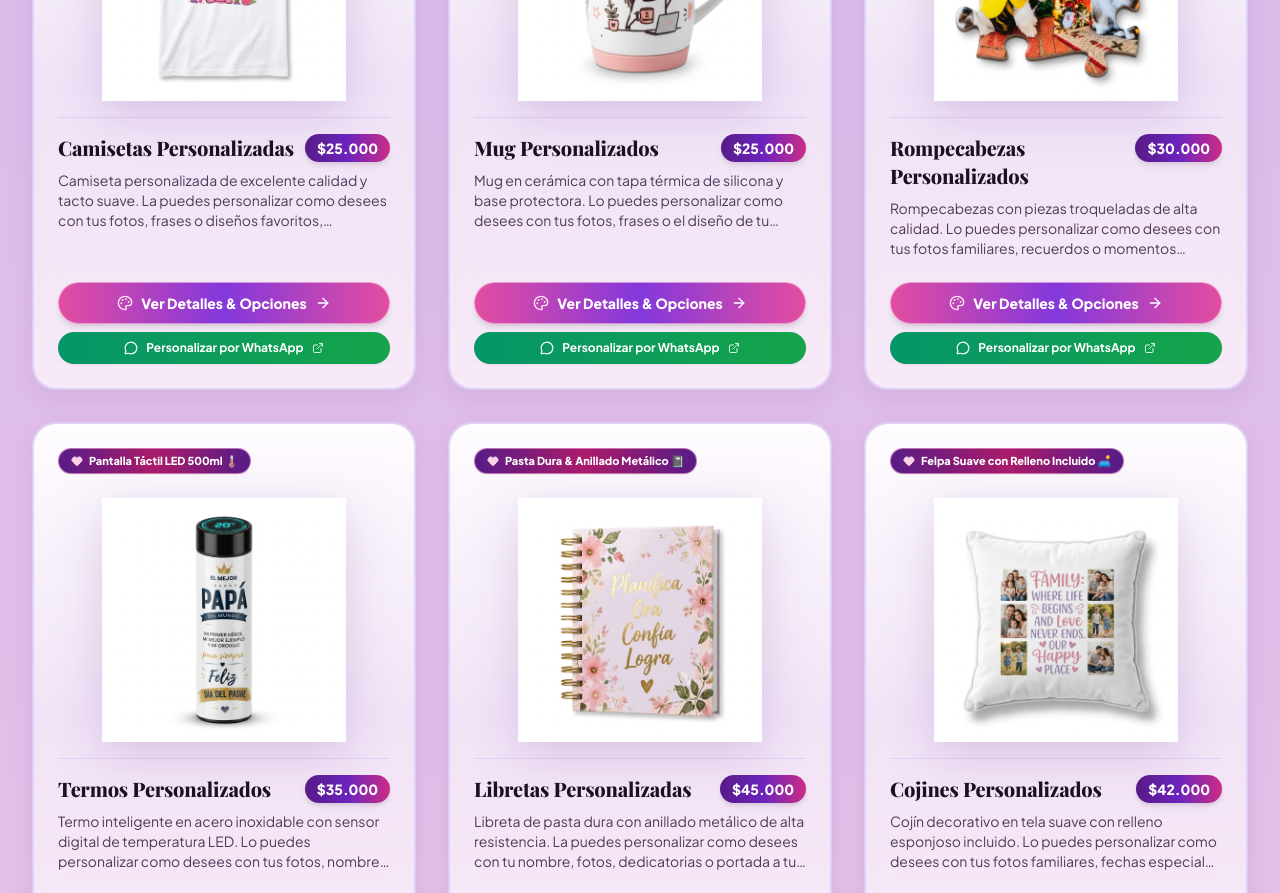
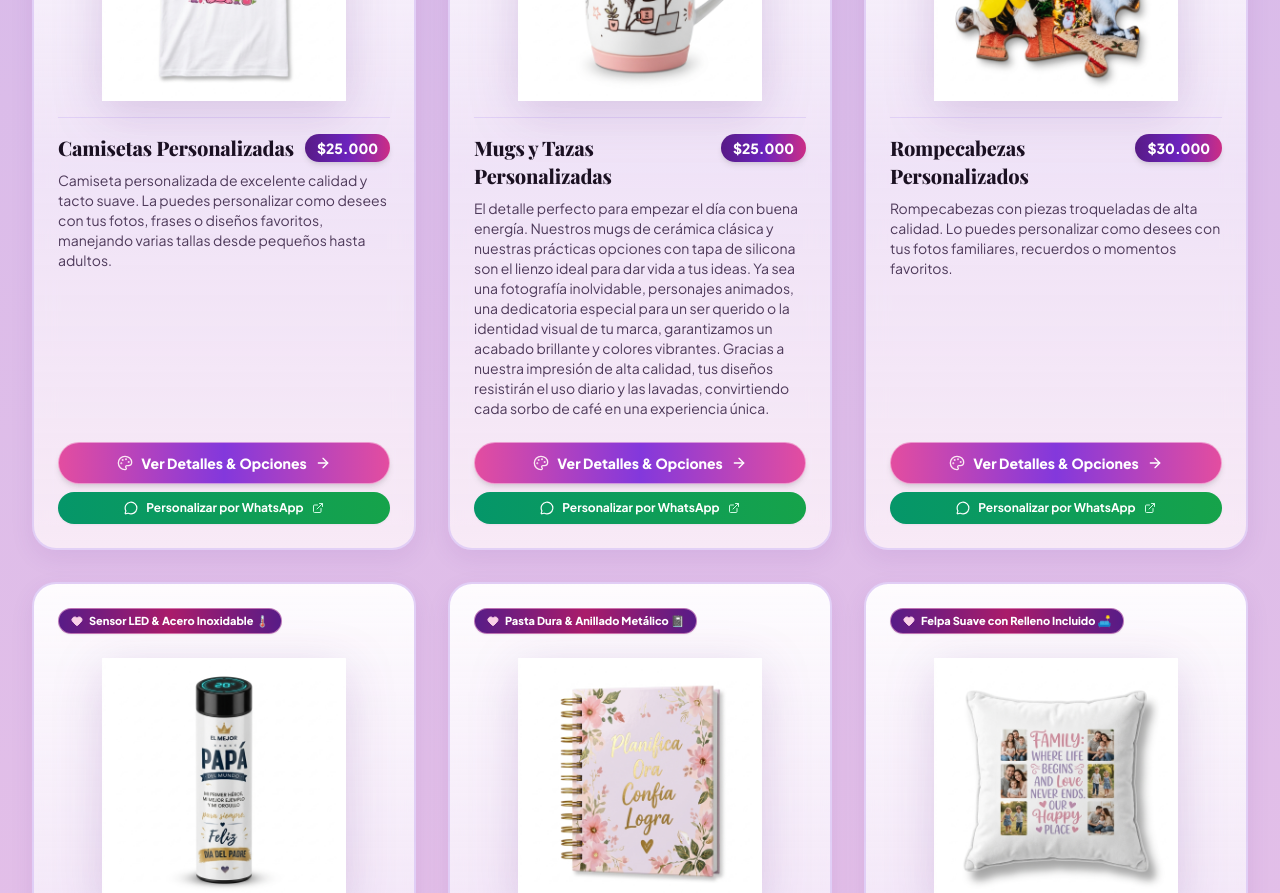
Before and after one commit to totalagroapps/sublimadosvg-shop, a React (Vite) app: page / in a window 1280 px wide. Shown: the part 1240-2133 px from the top of the page. Built offline with nearby package versions, Linux system fonts and the light colour scheme.

Commit message:
feat: actualizar descripciones de Termos Inteligentes y Mugs y Tazas segun especificacion

```diff
--- a/src/components/HeroCarousel.tsx
+++ b/src/components/HeroCarousel.tsx
@@ -30,10 +30,10 @@ const SHAPED_PRODUCTS: ShapedProductItem[] = [
   },
   {
     id: 'shape-mugs',
-    name: 'Mug Personalizados',
+    name: 'Mugs y Tazas Personalizadas',
     productId: 'prod-mug-tapa-silicona-imparable',
-    badge: 'Tapa Silicona Antiderrames ☕',
-    description: 'Mug en cerámica con tapa térmica de silicona y base protectora. Lo puedes personalizar como desees con tus fotos, frases o el diseño de tu elección.',
+    badge: 'Cerámica Clásica & Tapa Silicona ☕',
+    description: 'El detalle perfecto para empezar el día con buena energía. Nuestros mugs de cerámica clásica y nuestras prácticas opciones con tapa de silicona son el lienzo ideal para dar vida a tus ideas. Ya sea una fotografía inolvidable, personajes animados, una dedicatoria especial para un ser querido o la identidad visual de tu marca, garantizamos un acabado brillante y colores vibrantes. Gracias a nuestra impresión de alta calidad, tus diseños resistirán el uso diario y las lavadas, convirtiendo cada sorbo de café en una experiencia única.',
     price: 25000,
     image: '/forma-producto-mug.jpg',
   },
@@ -48,10 +48,10 @@ const SHAPED_PRODUCTS: ShapedProductItem[] = [
   },
   {
     id: 'shape-termos',
-    name: 'Termos Personalizados',
+    name: 'Termos Inteligentes Personalizados',
     productId: 'prod-termo-inteligente-cero',
-    badge: 'Pantalla Táctil LED 500ml 🌡️',
-    description: 'Termo inteligente en acero inoxidable con sensor digital de temperatura LED. Lo puedes personalizar como desees con tus fotos, nombres o diseños favoritos.',
+    badge: 'Sensor LED & Acero Inoxidable 🌡️',
+    description: 'Lleva tu estilo a todas partes y mantén tus bebidas en la temperatura ideal. Nuestros termos no solo destacan por su capacidad para conservar el frío o el calor por horas, sino por convertirse en un accesorio completamente tuyo. Personalízalos con tu nombre, un diseño elegante, tu logo corporativo o esa frase que te motiva a entrenar o trabajar. Son resistentes, modernos y el compañero perfecto para la oficina, el gimnasio o tus trayectos diarios, garantizando que tu diseño luzca impecable vayas donde vayas.',
     price: 35000,
     image: '/forma-producto-termo.jpg',
   },
@@ -154,7 +154,7 @@ export const HeroCarousel: React.FC<HeroCarouselProps> = ({
                       </span>
                     </div>
 
-                    <p className="text-xs sm:text-sm text-slate-600 mt-2 line-clamp-3 leading-relaxed font-normal">
+                    <p className="text-xs sm:text-sm text-slate-600 mt-2 leading-relaxed font-normal">
                       {item.description}
                     </p>
                   </div>
--- a/src/data/products.ts
+++ b/src/data/products.ts
@@ -134,17 +134,17 @@ export const INITIAL_PRODUCTS: Product[] = [
   },
   {
     id: 'prod-mug-tapa-silicona-imparable',
-    name: 'Mug Personalizados con Tapa de Silicona',
+    name: 'Mugs y Tazas Personalizadas',
     category: 'mugs-silicona',
     price: 25000,
     originalPrice: 32000,
-    description: 'Mug en cerámica con tapa térmica de silicona y base protectora antiderrames. Lo puedes personalizar como desees con tus fotos, frases o el diseño de tu elección.',
+    description: 'El detalle perfecto para empezar el día con buena energía. Nuestros mugs de cerámica clásica y nuestras prácticas opciones con tapa de silicona son el lienzo ideal para dar vida a tus ideas. Ya sea una fotografía inolvidable, personajes animados, una dedicatoria especial para un ser querido o la identidad visual de tu marca, garantizamos un acabado brillante y colores vibrantes. Gracias a nuestra impresión de alta calidad, tus diseños resistirán el uso diario y las lavadas, convirtiendo cada sorbo de café en una experiencia única.',
     features: [
-      'Tapa de silicona térmica que mantiene la temperatura y evita salpicaduras',
-      'Base de silicona protectora y antideslizante que amortigua golpes',
+      'Cerámica blanca premium AAA y opciones con tapa de silicona',
       'Hermosa asa ergonómica en forma de corazón ❤️',
-      'Cerámica blanca premium AAA de 11 oz de alta fidelidad',
-      'Sublimación permanente a todo color con tus fotos o dedicatorias',
+      'Impresión de alta definición con colores brillantes y vibrantes',
+      'Resistente al uso diario, microondas y lavavajillas',
+      'Personalizable como desees con fotos, dedicatorias o logos',
     ],
     image: '/prod-mug-silicona-imparable.jpg',
     gallery: ['/prod-mug-silicona-imparable.jpg', '/prod-mug-silicona-blanco.jpg'],
@@ -384,17 +384,17 @@ export const INITIAL_PRODUCTS: Product[] = [
   // --- TERMOS INTELIGENTES PERSONALIZADOS ---
   {
     id: 'prod-termo-inteligente-cero',
-    name: 'Termos Personalizados con Sensor LED',
+    name: 'Termos Inteligentes Personalizados',
     category: 'termos',
     price: 35000,
     originalPrice: 45000,
-    description: 'Termo inteligente en acero inoxidable con sensor digital de temperatura LED táctil en la tapa. Lo puedes personalizar como desees con fotos, nombres, frases o diseños favoritos.',
+    description: 'Lleva tu estilo a todas partes y mantén tus bebidas en la temperatura ideal. Nuestros termos no solo destacan por su capacidad para conservar el frío o el calor por horas, sino por convertirse en un accesorio completamente tuyo. Personalízalos con tu nombre, un diseño elegante, tu logo corporativo o esa frase que te motiva a entrenar o trabajar. Son resistentes, modernos y el compañero perfecto para la oficina, el gimnasio o tus trayectos diarios, garantizando que tu diseño luzca impecable vayas donde vayas.',
     features: [
       'Pantalla LED táctil en la tapa que muestra la temperatura en tiempo real',
       'Acero inoxidable 304 de doble pared con aislamiento al vacío',
-      'Conserva bebidas frías o calientes por horas',
-      'Personalizado como desees con tus fotos, nombres o dedicatorias',
-      'Incluye filtro infusor de acero y cierre 100% hermético antiderrames',
+      'Conserva frío o calor por horas para tus bebidas favoritas',
+      'Personalizable con tu nombre, diseño elegante, frases o logos',
+      'Compañero resistente y moderno para la oficina, gimnasio o viajes',
     ],
     image: '/prod-termo-familia-frase.jpg',
     mockupType: 'tumbler',
```
